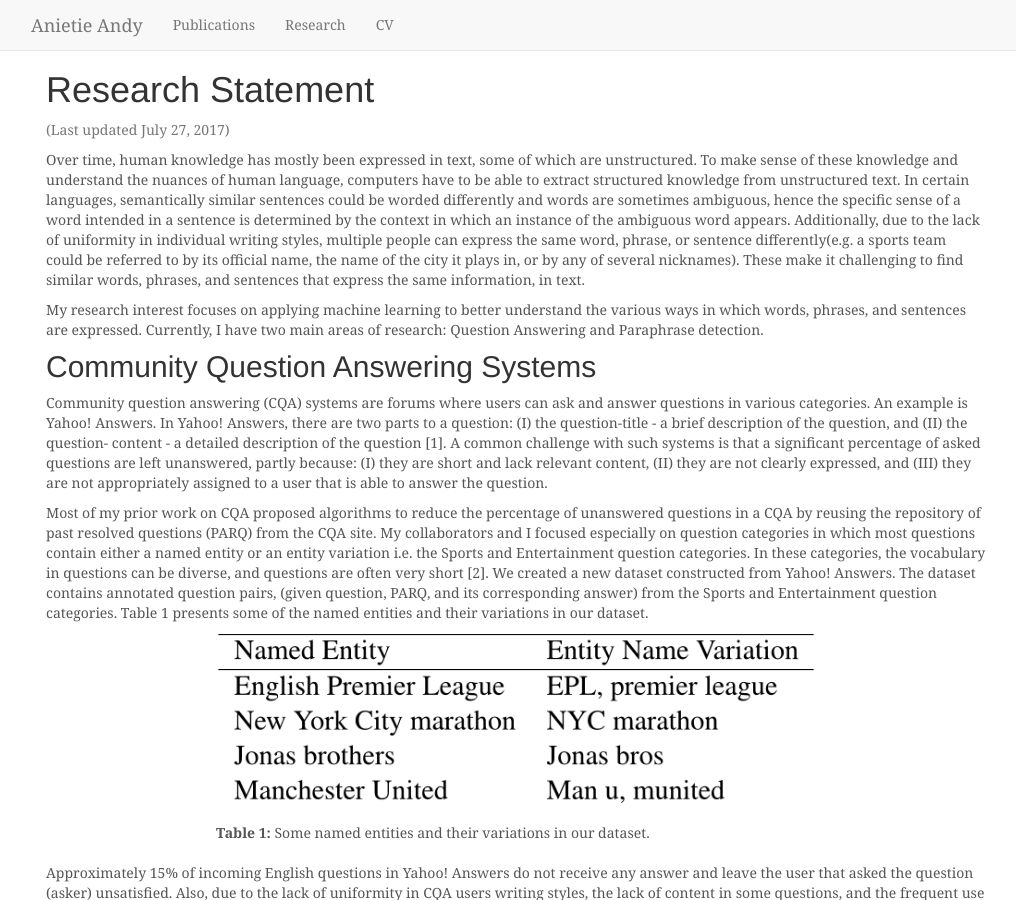
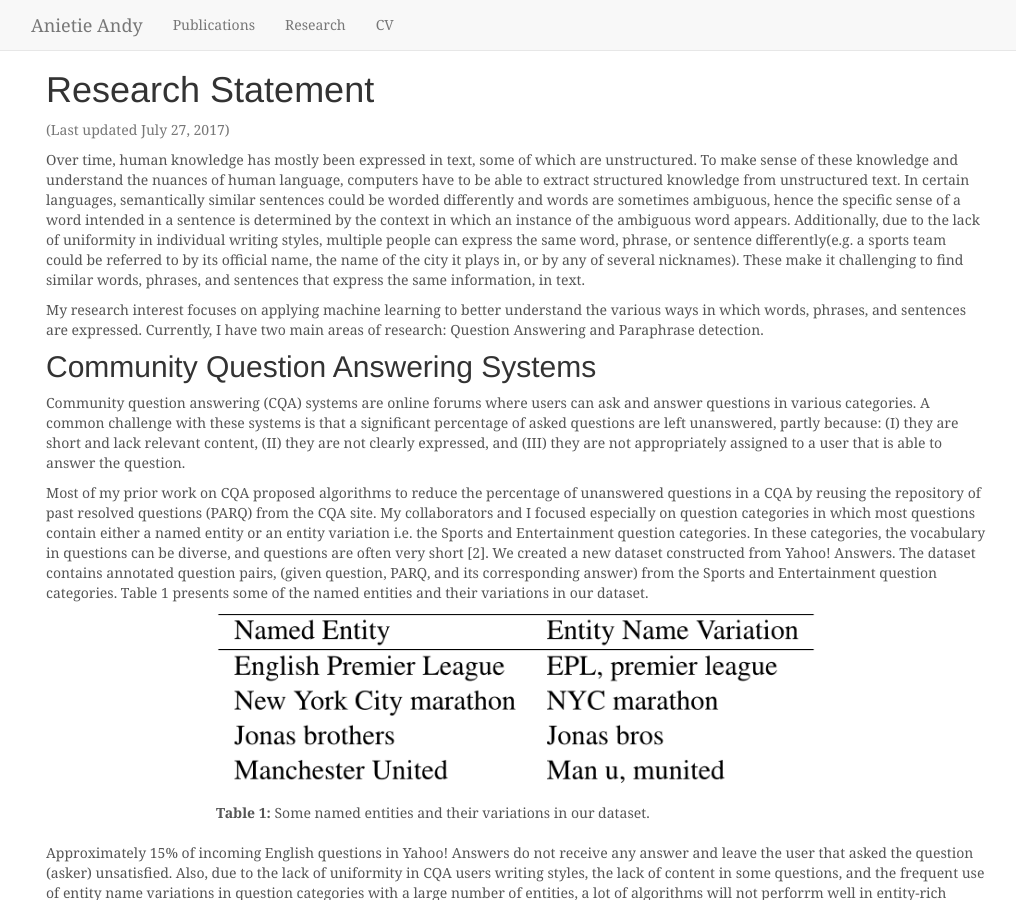
Before and after one commit to anietieandy/anietieandy.github.io, a Jekyll site: the page built from research.md, in a window 1280 px wide and 900 px high. Shown: the whole window, without its empty margins (124-1140 px from the left). Built offline with Jekyll 4.4.1, drawn with Linux system fonts in a browser that asks for light colours; nearby versions of some CDN libraries.

Commit message:
updated research

```diff
--- a/research.md
+++ b/research.md
@@ -54,7 +54,7 @@ My research interest focuses on applying machine learning to better understand t
 ## Community Question Answering Systems
 
 
-Community question answering (CQA) systems are forums where users can ask and answer questions in various categories. An example is Yahoo! Answers. In Yahoo! Answers, there are two parts to a question: (I) the question-title - a brief description of the question, and (II) the question- content - a detailed description of the question [1]. A common challenge with such systems is that a significant percentage of asked questions are left unanswered, partly because: (I) they are short and lack relevant content, (II) they are not clearly expressed, and (III) they are not appropriately assigned to a user that is able to answer the question.
+Community question answering (CQA) systems are online forums where users can ask and answer questions in various categories. A common challenge with these systems is that a significant percentage of asked questions are left unanswered, partly because: (I) they are short and lack relevant content, (II) they are not clearly expressed, and (III) they are not appropriately assigned to a user that is able to answer the question.
 
 Most of my prior work on CQA proposed algorithms to reduce the percentage of unanswered questions in a CQA by reusing the repository of past resolved questions (PARQ) from the CQA site. My collaborators and I focused especially on question categories in which most questions contain either a named entity or an entity variation i.e. the Sports and Entertainment question categories. In these categories, the vocabulary in questions can be diverse, and questions are often very short [2]. We created a new dataset constructed from Yahoo! Answers. The dataset contains annotated question pairs, (given question, PARQ, and its corresponding answer) from the Sports and Entertainment question categories. Table 1 presents some of the named entities and their variations in our dataset.
 
```
